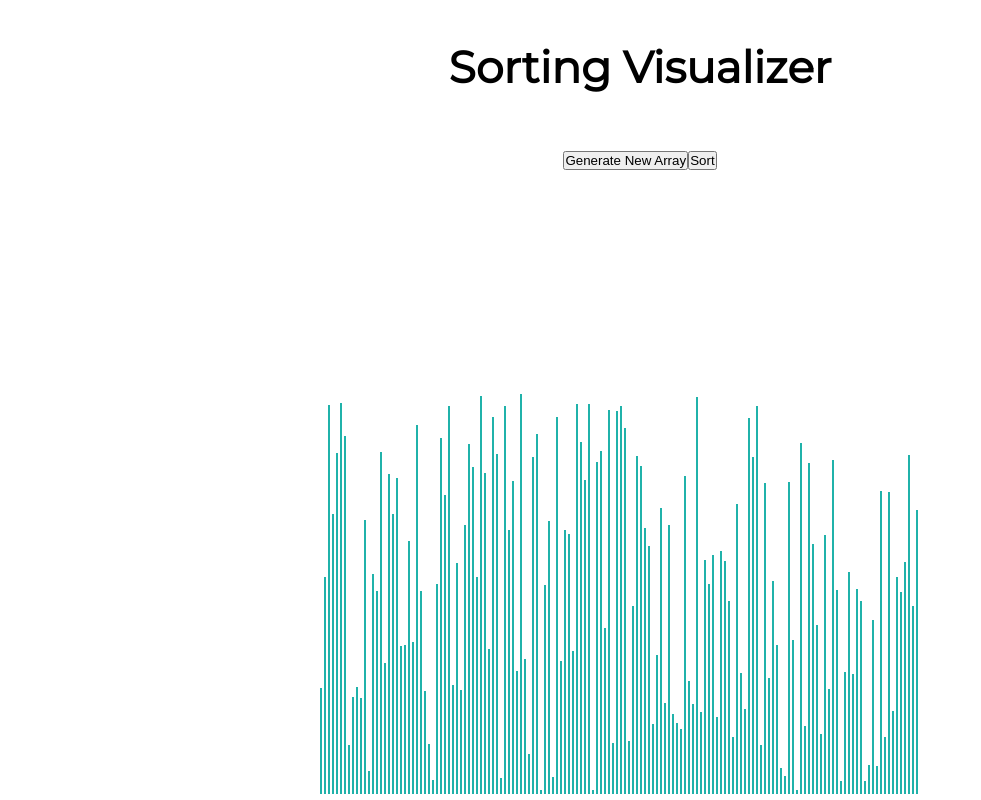
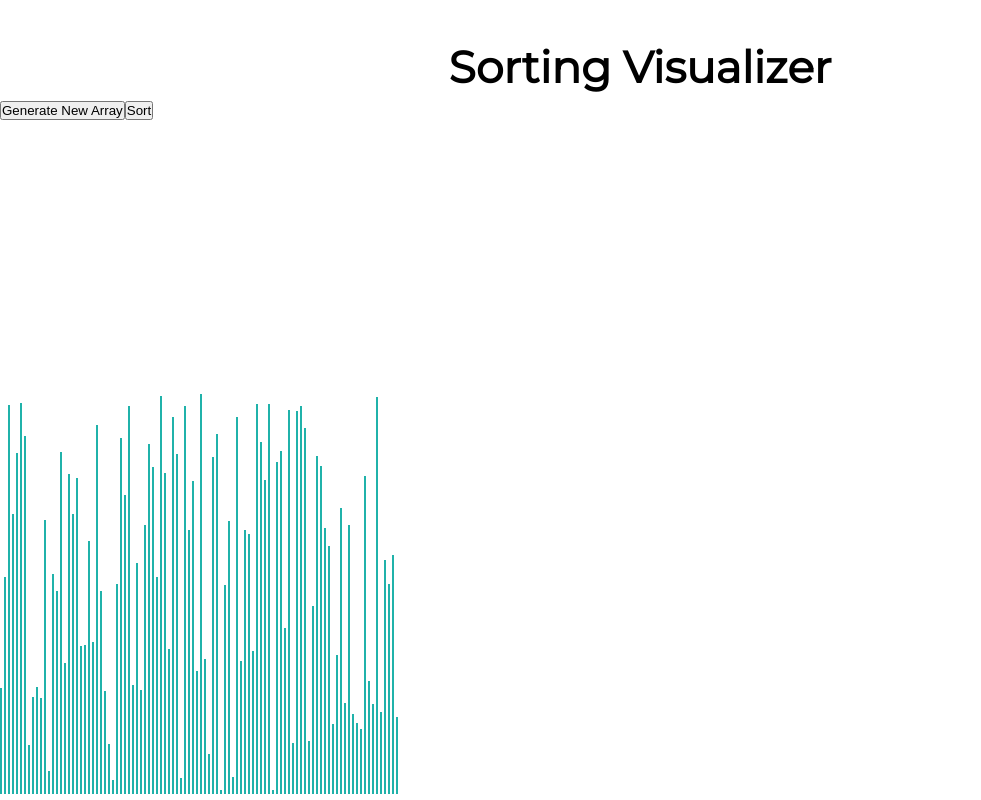
Before and after one commit to Neel738/sorting-visualizer, a React (Create React App) app: page / in a window 1280 px wide. Shown: the whole page, without its empty margins (0-981 px from the left). Built offline with nearby package versions, Linux system fonts and the light colour scheme.

Commit message:
extremely basic bubble sort

```diff
--- a/src/App.css
+++ b/src/App.css
@@ -42,3 +42,13 @@ h1 {
   margin-right: 2px;
 
 }
+
+
+
+.red {
+  background-color: red;
+}
+
+.green {
+  background-color: lime;
+}
--- a/src/components/Visualizer.js
+++ b/src/components/Visualizer.js
@@ -8,7 +8,7 @@ const Visualizer = () => {
   const generateArray = () => {
     let new_array = [];
 
-    for (let i = 0; i < 150; i++) {
+    for (let i = 0; i < 100; i++) {
       new_array.push(getRandomNumberBetween(1, 400));
     }
 
@@ -17,33 +17,46 @@ const Visualizer = () => {
 
   const doSort = () => {
     let animations = BubbleSort(array);
+    console.log(animations)
 
+    let bars = document.getElementsByClassName("array-value");
+    for (var i = 0; i < animations.length; i++) {
+      let pair = animations[i];
 
+      let first = bars[pair[0]];
+      let second = bars[pair[1]];
 
-    for (let i = 0; i < animations.length; i++) {
+      setTimeout(() => {
+
+        let temp = first.style.height;
+        first.style.height = second.style.height;
+        second.style.height = temp;
+
+      }, i)
 
 
 
 
+    }
+    // for (let i = 0; i < animations.length; i++) {
+    //   let next_switch = animations[i];
+    //   console.log(`switching ${next_switch[0]} and ${next_switch[1]}`);
+    //   let bars = document.getElementsByClassName("array-value");
 
-        let next_switch = animations[i];
-        console.log(`switching ${next_switch[0]} and ${next_switch[1]}`)
-        let bars = document.getElementsByClassName('array-value');
+    //   setTimeout(() => {
+    //     const [barOneIdx, barTwoIdx] = animations[i];
+    //     const barOneStyle = bars[barOneIdx].style;
+    //     const barTwoStyle = bars[barTwoIdx].style;
+    //     let  temp = barOneStyle.height;
 
+    //     barOneStyle.height = `${barTwoStyle.height}px`;
+    //     barTwoStyle.height = `${temp}px`;
 
-        setTimeout(() => {
-        const [barOneIdx, height] = animations[i];
-          const barOneStyle = bars[barOneIdx].style;
-          barOneStyle.height = `${height}px`;
-
-      }, i * 10)
-
-    }
-
+    //   }, i * 10);
+    // }
   };
 
   function swap(i, j) {
-
     let new_array = array;
 
     let temp = new_array[i];
@@ -56,14 +69,13 @@ const Visualizer = () => {
   useEffect(generateArray, []);
 
   return (
-    <div className="container visualizer-container">
-      <center>
+    <div>
+
         {currentSwap}
         <div className="playground-controls">
           <button onClick={generateArray}>Generate New Array</button>
           <button onClick={doSort}>Sort</button>
         </div>
-        <center>
         <div className="array-container">
           {array.map((val, indx) => (
             <div
@@ -73,8 +85,7 @@ const Visualizer = () => {
             ></div>
           ))}
         </div>
-        </center>
-      </center>
+
     </div>
   );
 };
```
Also changed, not shown: 1 other file (tests, documents, lock files or other folders). Lines whose indentation alone changed are shown as unchanged.
